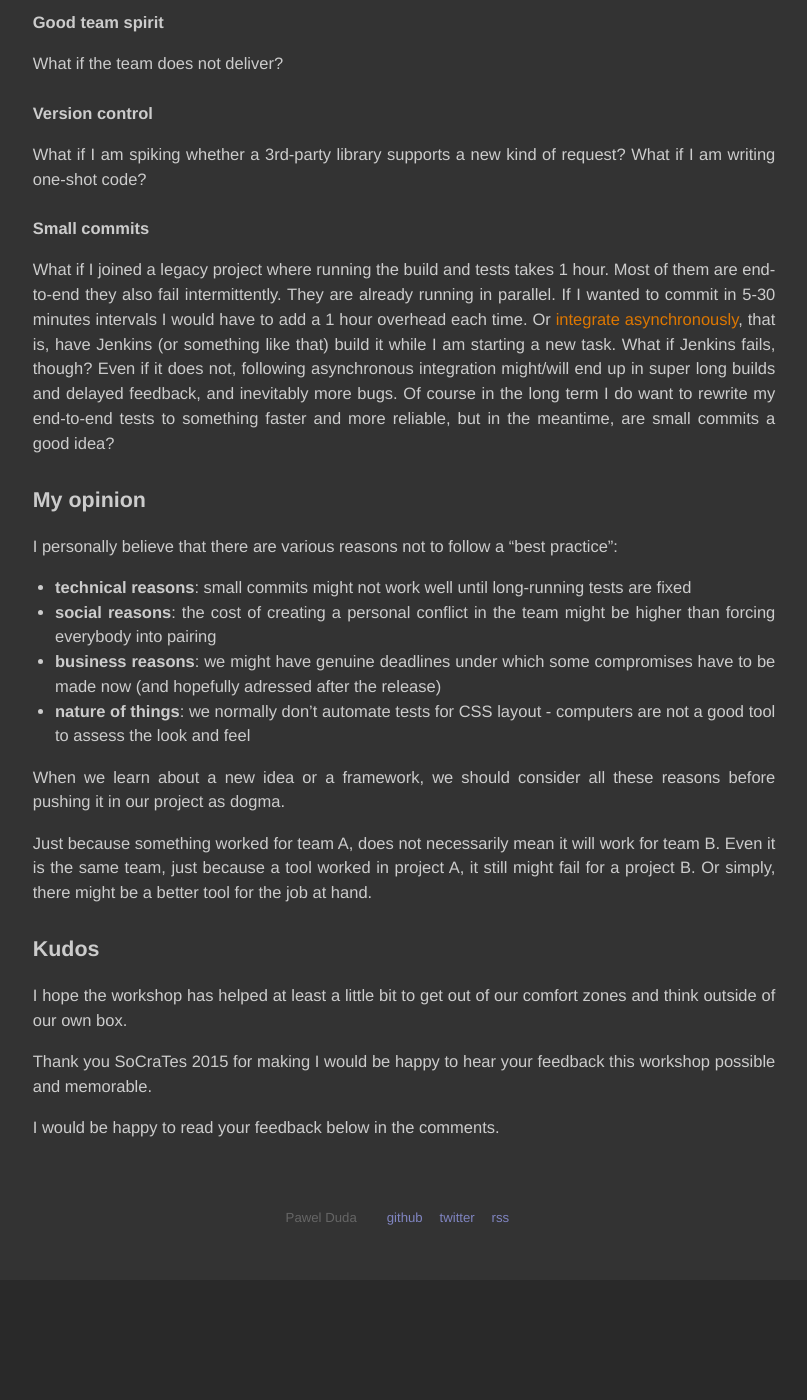
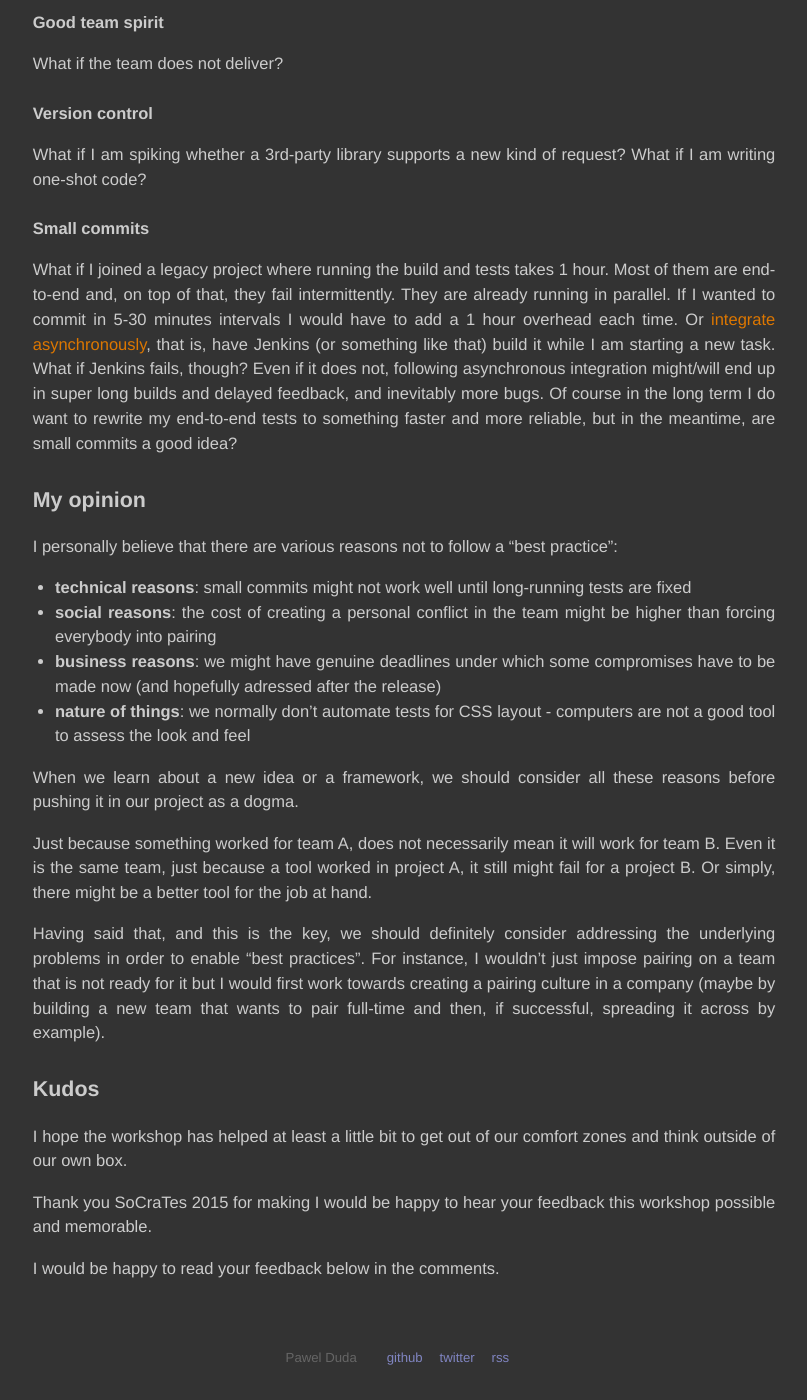
Before and after one commit to unclejamal/unclejamal.github.io, a Jekyll site: the page built from _posts/2015-08-31-catmatic.markdown, in a window 1280 px wide and 1400 px high, scrolled down 2018 px. Shown: the whole window, without its empty margins (236-1043 px from the left). Built offline with Jekyll 4.4.1, drawn with Linux system fonts in a browser that asks for light colours; Markdown is read by kramdown in place of the engine named in the settings; comment, search, counter and statistics services are not loaded; before the commit the page ends 3298 px from its top, so only the background shows below that; some of the changed text lies outside the part shown.

Commit message:
Added a paragraph to Catmatic

```diff
--- a/_posts/2015-08-31-catmatic.markdown
+++ b/_posts/2015-08-31-catmatic.markdown
@@ -20,7 +20,7 @@ Cat-matic format
 
 The workshop itself was 45 minutes long. It consisted of 3 parts:
 
-1. Participants were asked to write down their **favourite tools**, patterns, processes, ideas and put them next to each other on the floor.
+1. Participants were asked to write down their **favourite tools, patterns, processes, ideas** and put them next to each other on the floor.
 
 2. People self-organised themselves into groups of 4-6 people and were asked to pick up whatever cards they wanted from the floor and try to **break them** - that is think of circumstances or situations where the "best practice" would not be adequate or there exists a better tool for the job at hand.
 
@@ -55,7 +55,7 @@ What if the team does not deliver?
 What if I am spiking whether a 3rd-party library supports a new kind of request? What if I am writing one-shot code?
 
 #### Small commits
-What if I joined a legacy project where running the build and tests takes 1 hour. Most of them are end-to-end they also fail intermittently. They are already running in parallel. If I wanted to commit in 5-30 minutes intervals I would have to add a 1 hour overhead each time. Or [integrate asynchronously](http://www.jamesshore.com/Blog/Forces-Affecting-Continuous-Integration.html), that is, have Jenkins (or something like that) build it while I am starting a new task. What if Jenkins fails, though? Even if it does not, following asynchronous integration might/will end up in super long builds and delayed feedback, and inevitably more bugs. Of course in the long term I do want to rewrite my end-to-end tests to something faster and more reliable, but in the meantime, are small commits a good idea?
+What if I joined a legacy project where running the build and tests takes 1 hour. Most of them are end-to-end and, on top of that, they fail intermittently. They are already running in parallel. If I wanted to commit in 5-30 minutes intervals I would have to add a 1 hour overhead each time. Or [integrate asynchronously](http://www.jamesshore.com/Blog/Forces-Affecting-Continuous-Integration.html), that is, have Jenkins (or something like that) build it while I am starting a new task. What if Jenkins fails, though? Even if it does not, following asynchronous integration might/will end up in super long builds and delayed feedback, and inevitably more bugs. Of course in the long term I do want to rewrite my end-to-end tests to something faster and more reliable, but in the meantime, are small commits a good idea?
 
 
 My opinion
@@ -68,10 +68,11 @@ I personally believe that there are various reasons not to follow a "best practi
 - **business reasons**: we might have genuine deadlines under which some compromises have to be made now (and hopefully adressed after the release)
 - **nature of things**: we normally don't automate tests for CSS layout - computers are not a good tool to assess the look and feel
 
-When we learn about a new idea or a framework, we should consider all these reasons before pushing it in our project as dogma.
+When we learn about a new idea or a framework, we should consider all these reasons before pushing it in our project as a dogma.
 
 Just because something worked for team A, does not necessarily mean it will work for team B. Even it is the same team, just because a tool worked in project A, it still might fail for a project B. Or simply, there might be a better tool for the job at hand.
 
+Having said that, and this is the key, we should definitely consider addressing the underlying problems in order to enable "best practices". For instance, I wouldn't just impose pairing on a team that is not ready for it but I would first work towards creating a pairing culture in a company (maybe by building a new team that wants to pair full-time and then, if successful, spreading it across by example).
 
 Kudos
 --------------------------
@@ -79,5 +80,4 @@ I hope the workshop has helped at least a little bit to get out of our comfort z
 
 Thank you SoCraTes 2015 for making I would be happy to hear your feedback this workshop possible and memorable.
 
-
 I would be happy to read your feedback below in the comments.
```
